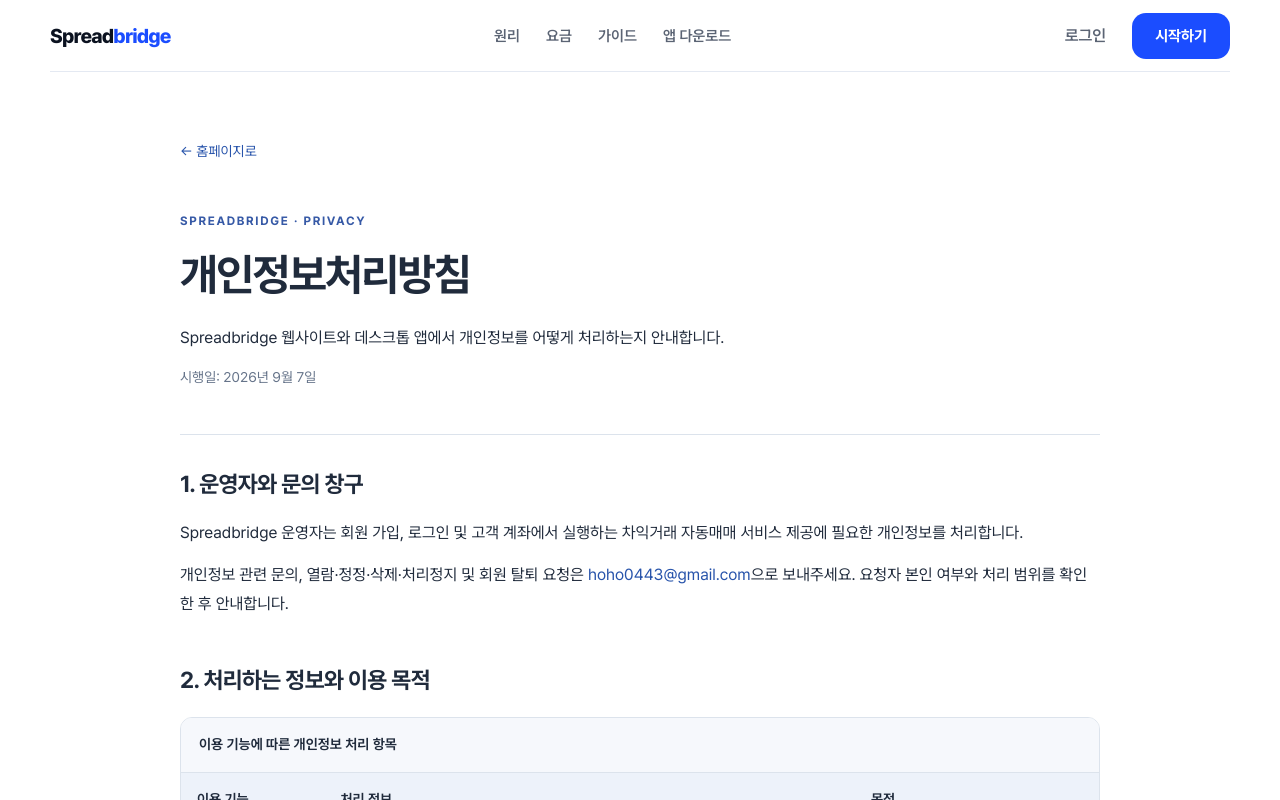
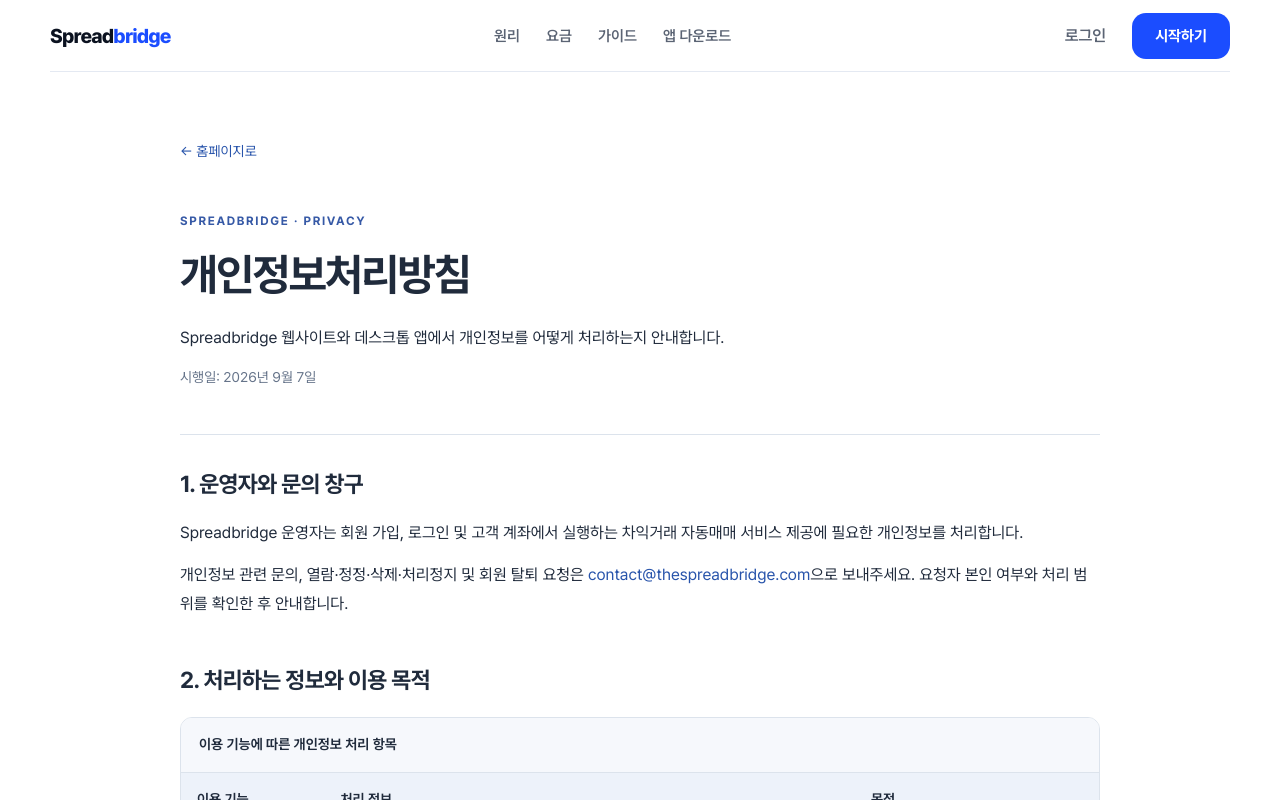
Before and after one commit to thespreadbridge/spreadbridge-frontend, a Next.js app: page /privacy in a window 1280 px wide. Shown: the top 800 px of the page. Built offline with nearby package versions, Linux system fonts and the light colour scheme.

Commit message:
Remove development notes and use the public contact email

```diff
--- a/src/app/download/page.tsx
+++ b/src/app/download/page.tsx
@@ -2,7 +2,7 @@
 import { SiteFooter } from '@/components/landing/SiteFooter';
 
 import releases from '@/generated/releases.json';
-type Release = { version: string; artifactUrl: string; installationMode?: string; releaseNotes: string };
+type Release = { version: string; artifactUrl: string; installationMode?: string };
 const installationLabels: Record<string, string> = { MANUAL: '수동 설치', AUTO_UNSIGNED: '자동 업데이트 지원 · 인증서 없음', AUTO: '자동 업데이트 지원' };
 const installationLabel = (mode?: string) => installationLabels[mode ?? 'AUTO'] ?? '수동 설치';
 const targets = [
--- a/src/app/privacy/page.tsx
+++ b/src/app/privacy/page.tsx
@@ -25,7 +25,7 @@
         <section>
           <h2>1. 운영자와 문의 창구</h2>
           <p>Spreadbridge 운영자는 회원 가입, 로그인 및 고객 계좌에서 실행하는 차익거래 자동매매 서비스 제공에 필요한 개인정보를 처리합니다.</p>
-          <p>개인정보 관련 문의, 열람·정정·삭제·처리정지 및 회원 탈퇴 요청은 <a href="mailto:hoho0443@gmail.com">hoho0443@gmail.com</a>으로 보내주세요. 요청자 본인 여부와 처리 범위를 확인한 후 안내합니다.</p>
+          <p>개인정보 관련 문의, 열람·정정·삭제·처리정지 및 회원 탈퇴 요청은 <a href="mailto:contact@thespreadbridge.com">contact@thespreadbridge.com</a>으로 보내주세요. 요청자 본인 여부와 처리 범위를 확인한 후 안내합니다.</p>
         </section>
         <section>
           <h2>2. 처리하는 정보와 이용 목적</h2>
@@ -77,7 +77,7 @@
         </section>
         <section>
           <h2>8. 이용자의 권리와 방침 변경</h2>
-          <p>개인정보 열람·정정·삭제·처리정지와 동의 철회를 요청할 수 있습니다. 요청은 <a href="mailto:hoho0443@gmail.com">hoho0443@gmail.com</a>으로 접수하며, 확인 과정에서 비밀번호나 거래소 API 비밀키를 보내지 마세요. 법령상 의무 또는 진행 중인 거래·정산으로 처리가 제한되는 경우에는 이유를 안내합니다.</p>
+          <p>개인정보 열람·정정·삭제·처리정지와 동의 철회를 요청할 수 있습니다. 요청은 <a href="mailto:contact@thespreadbridge.com">contact@thespreadbridge.com</a>으로 접수하며, 확인 과정에서 비밀번호나 거래소 API 비밀키를 보내지 마세요. 법령상 의무 또는 진행 중인 거래·정산으로 처리가 제한되는 경우에는 이유를 안내합니다.</p>
           <p>정보 처리 방식이 바뀌면 이 페이지의 내용과 시행일을 갱신합니다. 수집 목적이나 제공 범위 등 중요한 변경은 웹사이트 또는 앱에서 안내하고, 추가 동의가 필요한 경우 별도로 요청합니다.</p>
         </section>
       </main>
--- a/src/components/landing/useMarketSeries.ts
+++ b/src/components/landing/useMarketSeries.ts
@@ -2,8 +2,7 @@
 
 import { useEffect, useRef, useState } from 'react';
 
-// 정교한 목업 시계열. 스프레드가 뚜렷하게 "벌어졌다 채워지는" 사이클을 그리도록
-// 사인파 + 소량 노이즈로 구성한다. 실데이터 연동 시 이 생성부를 교체하면 된다.
+// 홈페이지 차트용 예시 데이터입니다.
 const POINTS = 48;
 const BASE_PRICE = 1386; // KIS 달러선물 기준가 (원)
 const BASE_SPREAD = 0.18; // 스프레드 (%)
@@ -45,7 +44,7 @@
     const timer = setInterval(() => {
       const i = tick.current;
       tick.current += 1;
-      const f = futuresAt(i) + (Math.random() - 0.5) * 0.3; // 소량 노이즈(라이브 느낌)
+      const f = futuresAt(i) + (Math.random() - 0.5) * 0.3;
       const s = Math.max(0.03, spreadAt(i) + (Math.random() - 0.5) * 0.02);
       setData((prev) => ({
         futures: [...prev.futures.slice(1), f],
--- a/src/generated/releases.json
+++ b/src/generated/releases.json
@@ -8,7 +8,6 @@
     "artifactUrl": "https://d1as8fhqhd4b65.cloudfront.net/downloads/0.3.80/Spreadbridge-Setup-0.3.80-x64.exe",
     "sha512": "m5pW+GCiz6e1eU1AKRy+npuEzIaJHMFC1L3hDDgDtZxIrk9hfz3uJtXt0L7GpGDuaZwt1eyDCpYxFxHEo+XKRg==",
     "artifactSize": 89027821,
-    "releaseNotes": "롤오버 월물 선택·체결가 기반 엑셀 계산, 손익 표시, 슬롯 한도 검사와 시세 구독 갱신을 개선했습니다. 추가했던 대사 확인 화면과 반영 절차를 제거하고 기존 화면 형식을 유지합니다. 일반 진입·탈출의 실제 왕복 체결 및 예약일 자동 롤오버 검증은 아직 완료되지 않았습니다.",
     "installationMode": "MANUAL",
     "status": "PUBLISHED",
     "revision": 1,
@@ -23,7 +22,6 @@
     "artifactUrl": "https://d1as8fhqhd4b65.cloudfront.net/downloads/0.3.80/Spreadbridge-0.3.80-arm64.zip",
     "sha512": "J1xmLMtCH0J6wN9lm2sLVFLHWRn3wOOetGJ6aeDrZCZGzbfzDHmCheCuiOXefJx5lM1n+edHFLGsxTw6/SRpuw==",
     "artifactSize": 118349936,
-    "releaseNotes": "롤오버 월물 선택·체결가 기반 엑셀 계산, 손익 표시, 슬롯 한도 검사와 시세 구독 갱신을 개선했습니다. 추가했던 대사 확인 화면과 반영 절차를 제거하고 기존 화면 형식을 유지합니다. 일반 진입·탈출의 실제 왕복 체결 및 예약일 자동 롤오버 검증은 아직 완료되지 않았습니다.",
     "installationMode": "MANUAL",
     "status": "PUBLISHED",
     "revision": 1,
@@ -38,7 +36,6 @@
     "artifactUrl": "https://d1as8fhqhd4b65.cloudfront.net/downloads/0.3.49/darwin-x64/c98cce2a-aaab-4071-9e22-c2ec2a8f9eec/Spreadbridge-0.3.49-x64.zip",
     "sha512": "K8SyFzYSTHiKvR89MhLi5nS+9Geof8F/fMH9f6L4m/6QC6HUe4jFA6SQsEFexQlTX74s2jJi/Zvjn9MdU01zbw==",
     "artifactSize": 125402183,
-    "releaseNotes": "시작 시와 1시간마다 새 버전을 확인하고 파일 무결성을 검증해 다운로드합니다. 거래가 안전한 상태에서 재시작하여 설치합니다. 0.3.48 이상은 앱에서 업데이트할 수 있습니다. 그 이전 버전은 이 버전을 한 번 수동 설치하세요. 코드서명 인증서와 Apple 공증은 없습니다.",
     "installationMode": "AUTO_UNSIGNED",
     "status": "PUBLISHED",
     "revision": 1,
```
